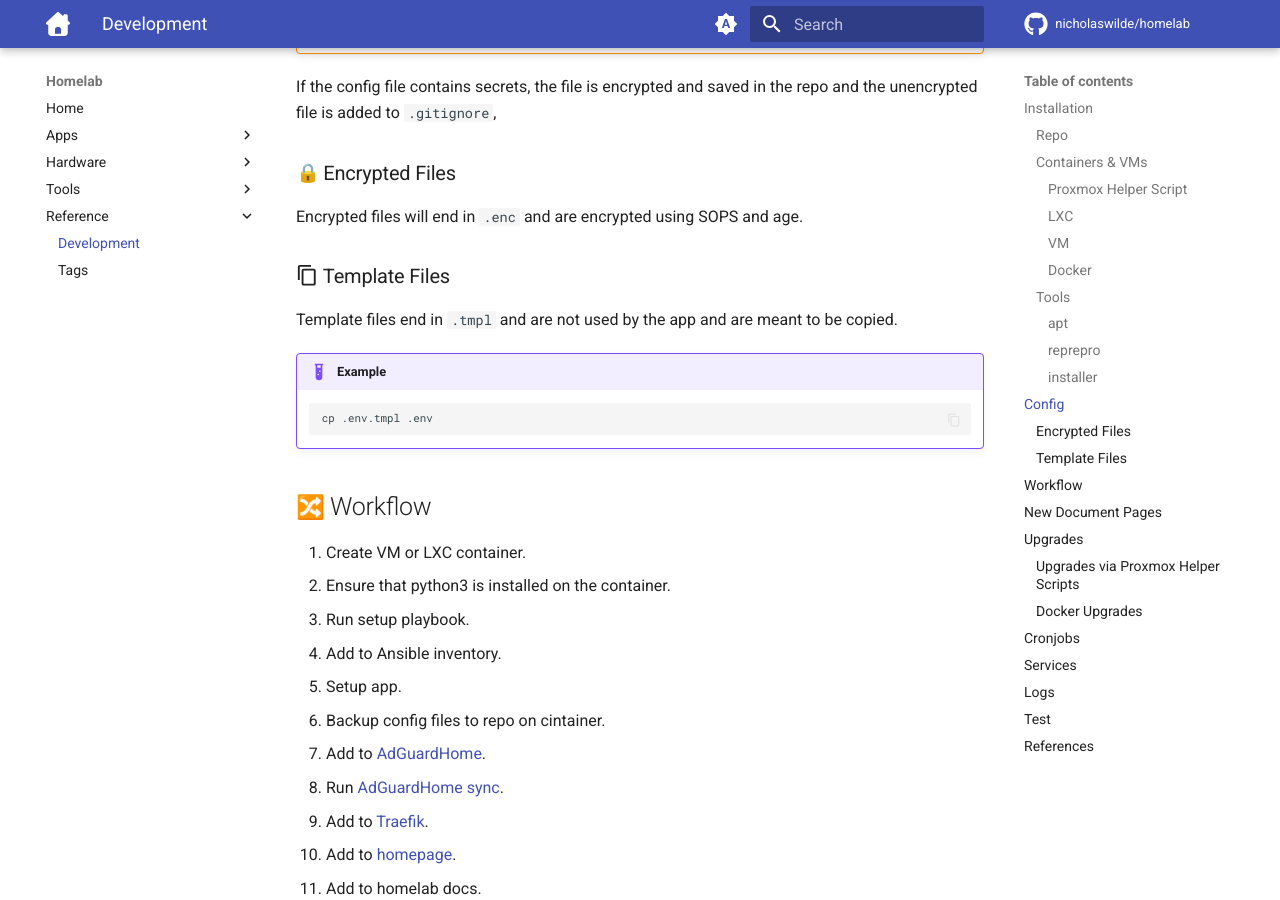
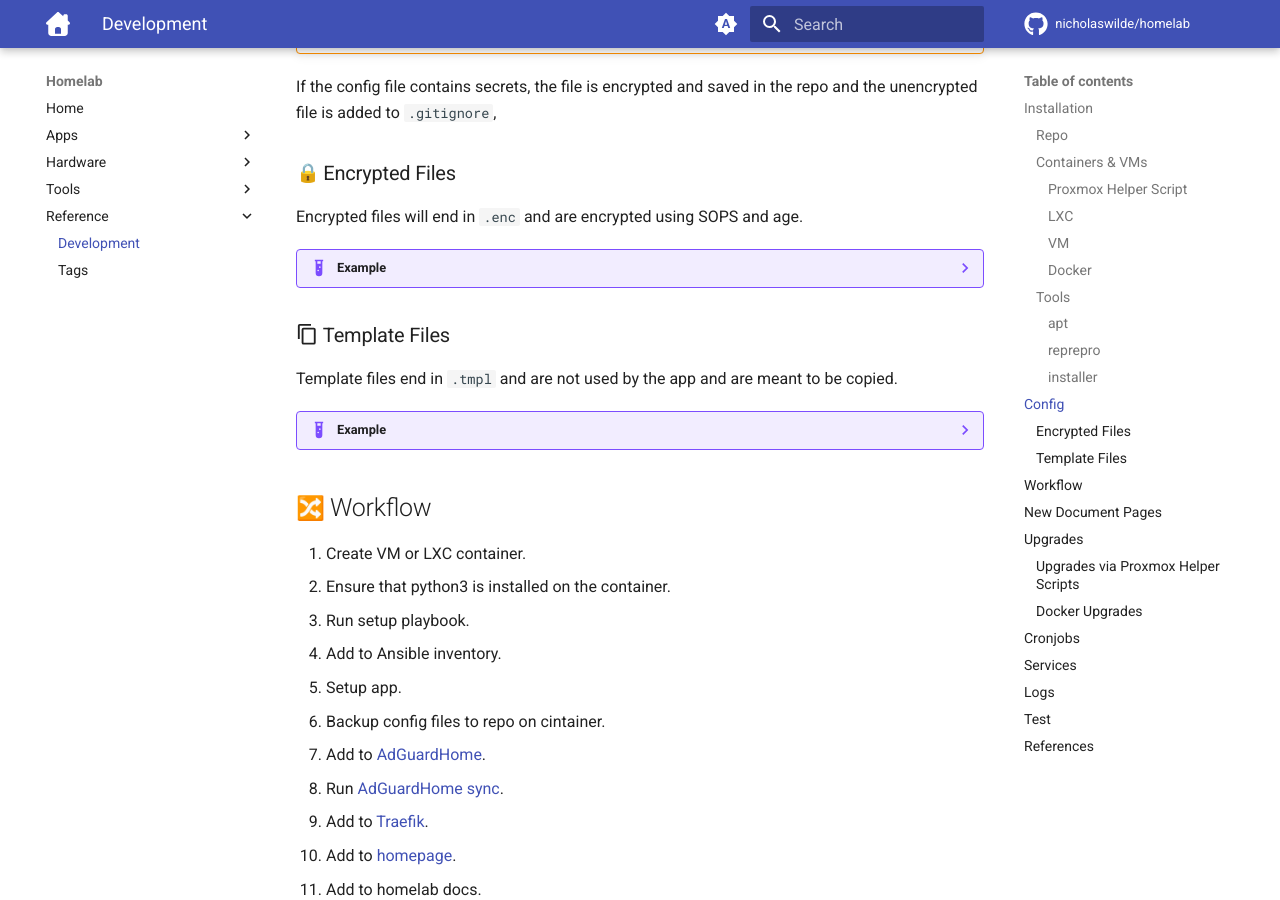
Before and after one commit to nicholaswilde/homelab, an MkDocs documentation site: the page built from docs/reference/development.md, in a window 1280 px wide and 900 px high, scrolled down 1878 px. Built offline with MkDocs 1.6.1 and Material for MkDocs 9.7.7, drawn with Linux system fonts in a browser that asks for light colours; emoji names are drawn with the system emoji font; comment, search, counter and statistics services are not loaded; some of the changed lines change nothing that is shown.

Commit message:
Update development.md

````diff
--- a/docs/reference/development.md
+++ b/docs/reference/development.md
@@ -78,11 +78,17 @@
 
 Encrypted files will end in `.enc` and are encrypted using SOPS and age.
 
+??? example
+
+    ```shell
+    sops -d --input-type dotenv --output-type dotenv .env.enc > .env
+    ```
+
 ### :material-content-copy: Template Files
 
 Template files end in `.tmpl` and are not used by the app and are meant to be copied.
 
-!!! example
+??? example
 
     ```shell
     cp .env.tmpl .env
````
